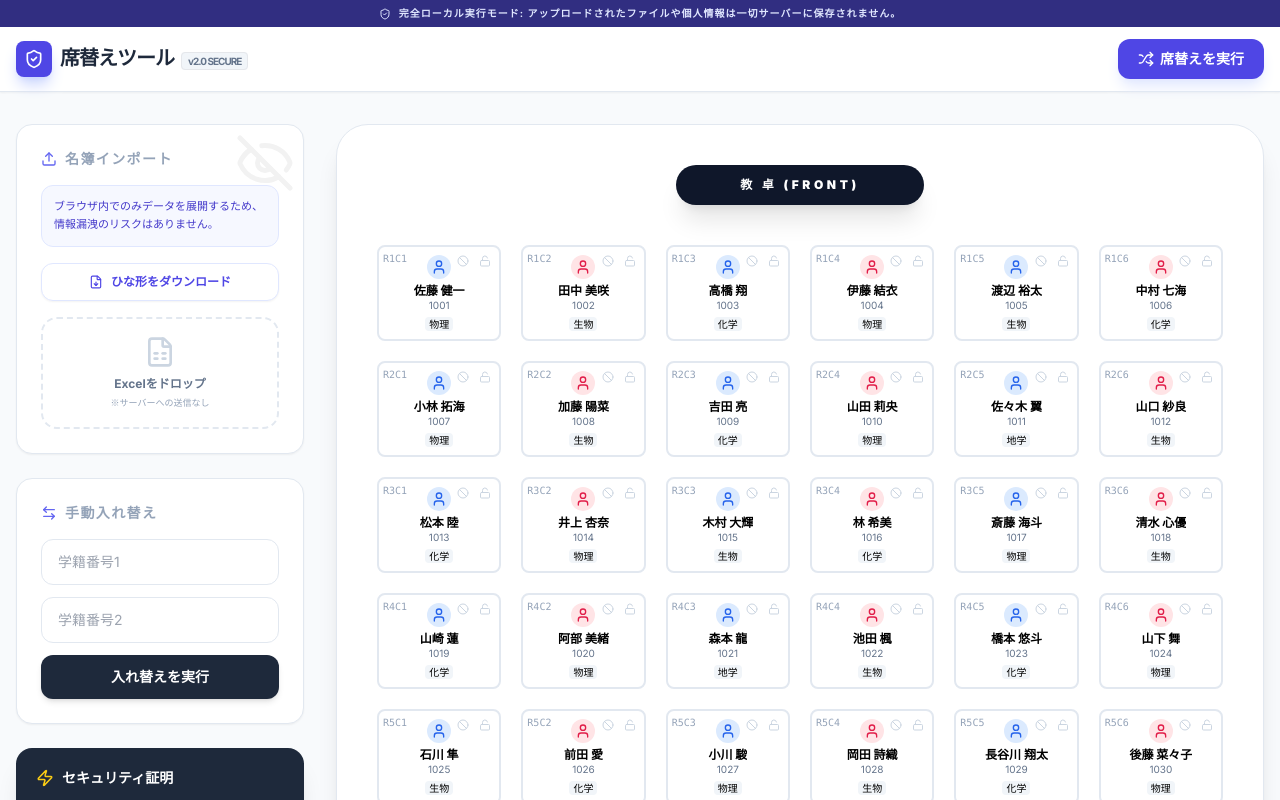
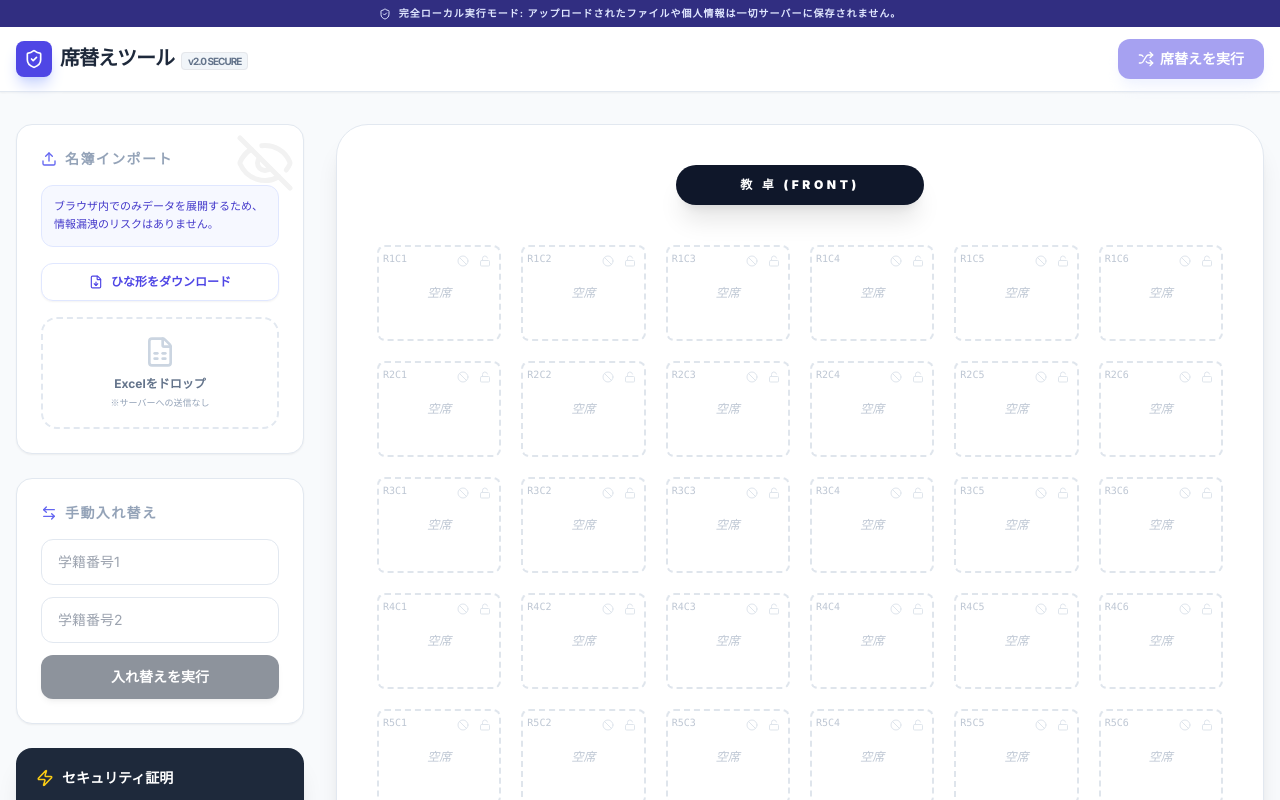
Before and after one commit to kenkisekihara/Seat-change-app, a React (Vite) app: page / in a window 1280 px wide. Shown: the top 800 px of the page. Built offline with nearby package versions, Linux system fonts and the light colour scheme.

Commit message:
feat: Prevent shuffling without imported students
Disables the shuffle button and displays an alert if no students have been imported, preventing erroneous operations.
Removes hardcoded default student data from constants.

```diff
--- a/App.tsx
+++ b/App.tsx
@@ -50,6 +50,11 @@ const App: React.FC = () => {
   }, [initializeSeats]);
 
   const handleShuffle = () => {
+    if (students.length === 0) {
+      alert("名簿をインポートしてから実行してください。");
+      return;
+    }
+
     setIsProcessing(true);
     setTimeout(() => {
       const targetIndices = seats.reduce((acc, seat, idx) => {
@@ -83,7 +88,7 @@ const App: React.FC = () => {
       setSeats(newSeats);
       setSelectedSeatIndex(null);
       setIsProcessing(false);
-    }, 400); // セキュアな処理感を出すための僅かな遅延
+    }, 400);
   };
 
   const handleToggleLock = (index: number, e: React.MouseEvent) => {
@@ -207,7 +212,6 @@ const App: React.FC = () => {
 
   return (
     <div className="min-h-screen bg-slate-50 pb-20">
-      {/* セキュリティバナー */}
       <div className="bg-indigo-900 text-indigo-100 py-1.5 px-4 text-center text-[10px] font-bold tracking-widest uppercase flex items-center justify-center gap-2">
         <ShieldCheck size={12} />
         完全ローカル実行モード: アップロードされたファイルや個人情報は一切サーバーに保存されません。
@@ -225,8 +229,8 @@ const App: React.FC = () => {
           </div>
           <button
             onClick={handleShuffle}
-            disabled={isProcessing}
-            className={`flex items-center gap-1.5 bg-indigo-600 hover:bg-indigo-700 text-white px-5 py-2.5 rounded-xl text-sm font-bold transition-all shadow-lg shadow-indigo-100 ${isProcessing ? 'opacity-50' : ''}`}
+            disabled={isProcessing || students.length === 0}
+            className={`flex items-center gap-1.5 bg-indigo-600 hover:bg-indigo-700 text-white px-5 py-2.5 rounded-xl text-sm font-bold transition-all shadow-lg shadow-indigo-100 ${isProcessing || students.length === 0 ? 'opacity-50 cursor-not-allowed' : ''}`}
           >
             {isProcessing ? <RefreshCcw size={16} className="animate-spin" /> : <Shuffle size={16} />}
             席替えを実行
@@ -281,7 +285,8 @@ const App: React.FC = () => {
               </div>
               <button
                 onClick={handleManualSwap}
-                className="w-full bg-slate-800 hover:bg-slate-900 text-white py-3 rounded-xl text-sm font-bold transition-all shadow-md active:scale-[0.98]"
+                disabled={students.length === 0}
+                className={`w-full bg-slate-800 hover:bg-slate-900 text-white py-3 rounded-xl text-sm font-bold transition-all shadow-md active:scale-[0.98] ${students.length === 0 ? 'opacity-50 cursor-not-allowed' : ''}`}
               >
                 入れ替えを実行
               </button>
@@ -355,7 +360,8 @@ const App: React.FC = () => {
           <div className="mt-8 flex gap-4 no-print">
             <button
               onClick={exportExcel}
-              className="flex-1 flex items-center justify-center gap-2 bg-emerald-600 hover:bg-emerald-700 text-white py-4 rounded-2xl font-black transition-all shadow-lg active:scale-[0.98]"
+              disabled={students.length === 0}
+              className={`flex-1 flex items-center justify-center gap-2 bg-emerald-600 hover:bg-emerald-700 text-white py-4 rounded-2xl font-black transition-all shadow-lg active:scale-[0.98] ${students.length === 0 ? 'opacity-50 cursor-not-allowed' : ''}`}
             >
               <FileSpreadsheet size={20} /> Excelファイルをダウンロード
             </button>
--- a/constants.ts
+++ b/constants.ts
@@ -3,37 +3,4 @@ export const ROWS = 7;
 export const COLS = 6;
 export const TOTAL_SEATS = ROWS * COLS;
 
-export const DEFAULT_STUDENTS: any[] = [
-  { id: "1001", name: "佐藤 健一", subject: "物理", gender: "男" },
-  { id: "1002", name: "田中 美咲", subject: "生物", gender: "女" },
-  { id: "1003", name: "高橋 翔", subject: "化学", gender: "男" },
-  { id: "1004", name: "伊藤 結衣", subject: "物理", gender: "女" },
-  { id: "1005", name: "渡辺 裕太", subject: "生物", gender: "男" },
-  { id: "1006", name: "中村 七海", subject: "化学", gender: "女" },
-  { id: "1007", name: "小林 拓海", subject: "物理", gender: "男" },
-  { id: "1008", name: "加藤 陽菜", subject: "生物", gender: "女" },
-  { id: "1009", name: "吉田 亮", subject: "化学", gender: "男" },
-  { id: "1010", name: "山田 莉央", subject: "物理", gender: "女" },
-  { id: "1011", name: "佐々木 翼", subject: "地学", gender: "男" },
-  { id: "1012", name: "山口 紗良", subject: "生物", gender: "女" },
-  { id: "1013", name: "松本 陸", subject: "化学", gender: "男" },
-  { id: "1014", name: "井上 杏奈", subject: "物理", gender: "女" },
-  { id: "1015", name: "木村 大輝", subject: "生物", gender: "男" },
-  { id: "1016", name: "林 希美", subject: "化学", gender: "女" },
-  { id: "1017", name: "斎藤 海斗", subject: "物理", gender: "男" },
-  { id: "1018", name: "清水 心優", subject: "生物", gender: "女" },
-  { id: "1019", name: "山崎 蓮", subject: "化学", gender: "男" },
-  { id: "1020", name: "阿部 美緒", subject: "物理", gender: "女" },
-  { id: "1021", name: "森本 龍", subject: "地学", gender: "男" },
-  { id: "1022", name: "池田 楓", subject: "生物", gender: "女" },
-  { id: "1023", name: "橋本 悠斗", subject: "化学", gender: "男" },
-  { id: "1024", name: "山下 舞", subject: "物理", gender: "女" },
-  { id: "1025", name: "石川 隼", subject: "生物", gender: "男" },
-  { id: "1026", name: "前田 愛", subject: "化学", gender: "女" },
-  { id: "1027", name: "小川 駿", subject: "物理", gender: "男" },
-  { id: "1028", name: "岡田 詩織", subject: "生物", gender: "女" },
-  { id: "1029", name: "長谷川 翔太", subject: "化学", gender: "男" },
-  { id: "1030", name: "後藤 菜々子", subject: "物理", gender: "女" },
-  { id: "1031", name: "村上 涼", subject: "地学", gender: "男" },
-  { id: "1032", name: "近藤 彩花", subject: "生物", gender: "女" }
-];
+export const DEFAULT_STUDENTS: any[] = [];
```
